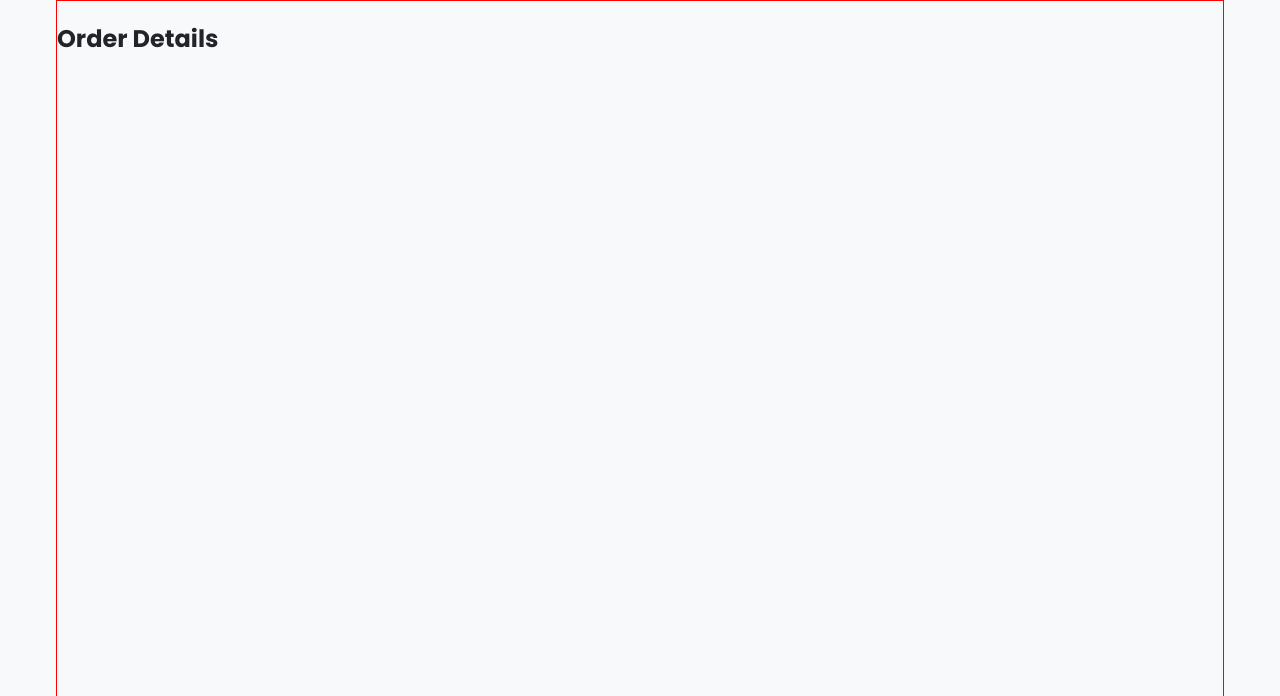
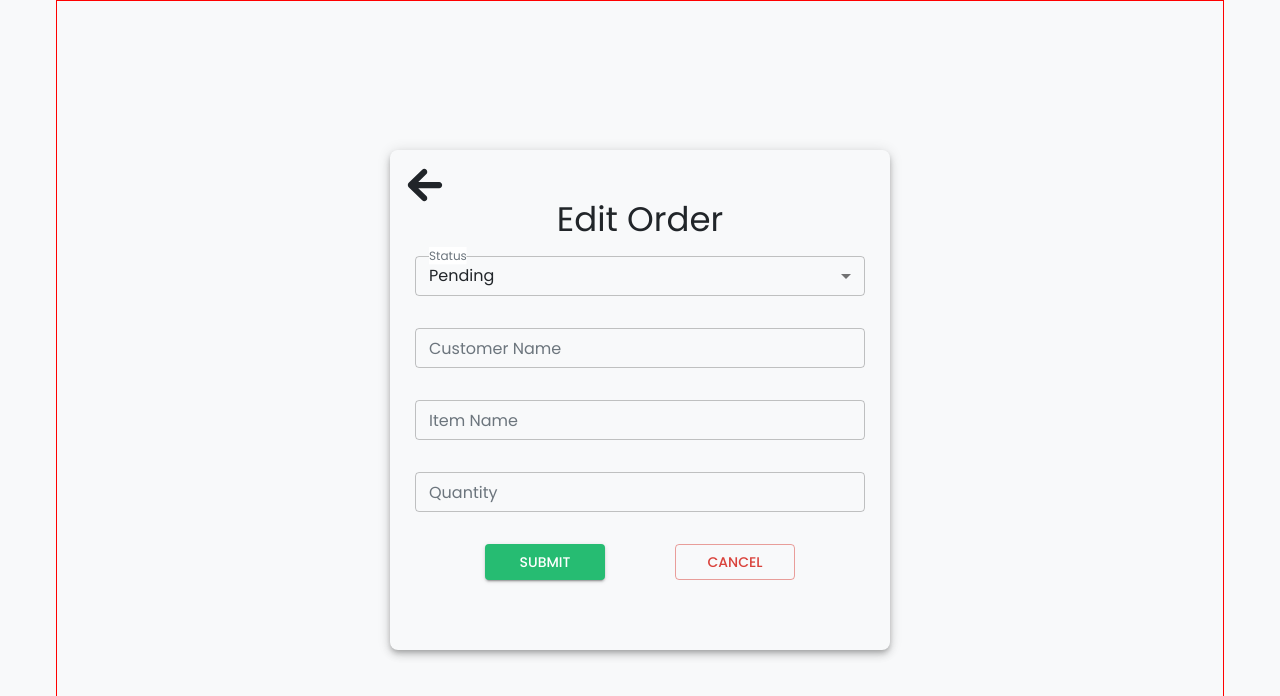
Before and after one commit to maurojjzz/orders-challenge, a React app in the folder frontend/: page /orders/1 in a window 1280 px wide. Shown: the top 696 px of the page. Built offline with nearby package versions, Linux system fonts and the light colour scheme; no server answers; the HTML template or start-up script is replaced by a standard one.

Commit message:
feat(frontend):initial orders form logic

```diff
--- a/frontend/src/components/layout/Layout.tsx
+++ b/frontend/src/components/layout/Layout.tsx
@@ -1,6 +1,7 @@
 import { Box } from "@mui/material";
 import { Routes, Route, Navigate } from "react-router-dom";
 import Home from "../views/Home";
+import Form from "../views/Form";
 
 const Layout = () => {
   return (
@@ -16,14 +17,13 @@ const Layout = () => {
       }}
     >
       <Box sx={{
-        border:"1px solid red",
         flexGrow: 1,
         display: "flex",
         flexDirection: "column",
       }}>
         <Routes>
           <Route path="/" element={<Home />} />
-          <Route path="/orders/:id?" element={<h2>Order Details</h2>} />
+          <Route path="/orders/:id?" element={<Form />} />
           <Route path="*" element={<Navigate to="/" replace />} />
         </Routes>
       </Box>
--- a/frontend/src/components/orders-table/OrdersTable.tsx
+++ b/frontend/src/components/orders-table/OrdersTable.tsx
@@ -91,7 +91,7 @@ const OrdersTable = () => {
 
   const handleConfirmDelete = () => {
     if (orderToDelete) {
-      console.log("Deleting order:", orderToDelete);
+      // console.log("Deleting order:", orderToDelete);
       deleteOrderSelected(orderToDelete.id);
       setOpenDeleteModal(false);
       setOrderToDelete(null);
@@ -121,7 +121,7 @@ const OrdersTable = () => {
     })();
   }, []);
 
-  console.log("data", data);
+  // console.log("data", data);
 
   return (
     <Paper sx={{ marginTop: 2, maxWidth: "890px", width: "100%", boxShadow: 5 }}>
--- /dev/null
+++ b/frontend/src/components/views/Form.tsx
@@ -0,0 +1,169 @@
+import {
+  Box,
+  useTheme,
+  Tooltip,
+  Typography,
+  Select,
+  MenuItem,
+  InputLabel,
+  FormControl,
+  CircularProgress,
+  TextField,
+  Button,
+} from "@mui/material";
+import { IoMdArrowRoundBack } from "react-icons/io";
+import { useNavigate, useParams } from "react-router-dom";
+import { useState, useEffect } from "react";
+import type { OrderStatus } from "../../types/order.types.ts";
+import type { SelectChangeEvent } from "@mui/material/Select";
+
+const Form = () => {
+  const [status, setStatus] = useState<OrderStatus>("pending");
+  const [loading, setLoading] = useState<boolean>(false);
+  const navigate = useNavigate();
+  const { id } = useParams<{ id: string }>();
+  const theme = useTheme();
+
+  console.log("Form component, id:", id);
+
+  const getMenuItemStyles = (colorType: "warning" | "success" | "error") => ({
+    backgroundColor: theme.palette[colorType].main,
+    color: theme.palette[colorType].contrastText,
+    "&:hover": {
+      backgroundColor: theme.palette[colorType].dark,
+    },
+    "&.Mui-selected": {
+      backgroundColor: theme.palette[colorType].dark,
+      "&:hover": {
+        backgroundColor: theme.palette[colorType].dark,
+      },
+    },
+  });
+
+  const handleStatusChange = (event: SelectChangeEvent) => {
+    setStatus(event.target.value as OrderStatus);
+  };
+
+  useEffect(() => {
+    setLoading(true);
+    setTimeout(() => {
+      setLoading(false);
+    }, 2000);
+  }, []);
+
+  return (
+    <Box
+      sx={{
+        border: "1px solid red",
+        flexGrow: "1",
+        display: "flex",
+        flexDirection: "column",
+        alignItems: "center",
+        justifyContent: "center",
+      }}
+    >
+      {loading ? (
+        <CircularProgress size={260} color="success" sx={{ display: "block" }}/>
+      ) : (
+        <Box
+          component={"form"}
+          sx={{
+            boxShadow: 5,
+            maxWidth: "500px",
+            minWidth: "290px",
+            width: "95%",
+            minHeight: "500px",
+            borderRadius: 2,
+            position: "relative",
+            display: "flex",
+            flexDirection: "column",
+            alignItems: "center",
+          }}
+        >
+          <Tooltip title="Go back">
+            <IoMdArrowRoundBack
+              onClick={() => {
+                navigate("/");
+              }}
+              style={{ fontSize: "50px", position: "absolute", top: "10px", left: "10px", cursor: "pointer" }}
+            />
+          </Tooltip>
+
+          <Typography variant="h4" textAlign={"center"} mt={6}>
+            {id ? `Edit Order` : "New Order"}
+          </Typography>
+
+          <FormControl sx={{ mt: 2, width: "90%" }}>
+            <InputLabel id="select-status" sx={{ backgroundColor: "#ffffff" }}>
+              Status
+            </InputLabel>
+            <Select labelId="select-status" value={status} onChange={handleStatusChange} size="small">
+              <MenuItem value={"pending"} sx={getMenuItemStyles("warning")}>
+                Pending
+              </MenuItem>
+              <MenuItem value={"completed"} sx={getMenuItemStyles("success")}>
+                Completed
+              </MenuItem>
+              <MenuItem value={"cancelled"} sx={getMenuItemStyles("error")}>
+                Cancelled
+              </MenuItem>
+            </Select>
+          </FormControl>
+
+          <TextField
+            label="Customer Name"
+            variant="outlined"
+            size="small"
+            sx={{ mt: 4, width: "90%" }}
+          />
+
+          <TextField
+            label="Item Name"
+            variant="outlined"
+            size="small"
+            sx={{ mt: 4, width: "90%" }}
+          />
+
+          <TextField
+            label="Quantity"
+            variant="outlined"
+            size="small"
+            type="number"
+            sx={{ mt: 4, width: "90%" }}
+          />
+
+          <Box
+          sx={{
+            mt:4,
+            display:"flex",
+            flexDirection:"row",
+            justifyContent:"space-evenly",
+            width:"90%",
+          }}
+          >
+            <Button
+              variant="contained"
+              color="success"
+              sx={{ width: "120px"}}
+            >
+              Submit
+            </Button>
+            <Button
+              variant="outlined"
+              color="error"
+              onClick={() => {
+                navigate("/");
+              }}
+              sx={{width: "120px"}}
+            >
+              Cancel
+            </Button>
+          </Box>
+
+        </Box>
+      )}
+    </Box>
+  );
+};
+
+export default Form;
```
